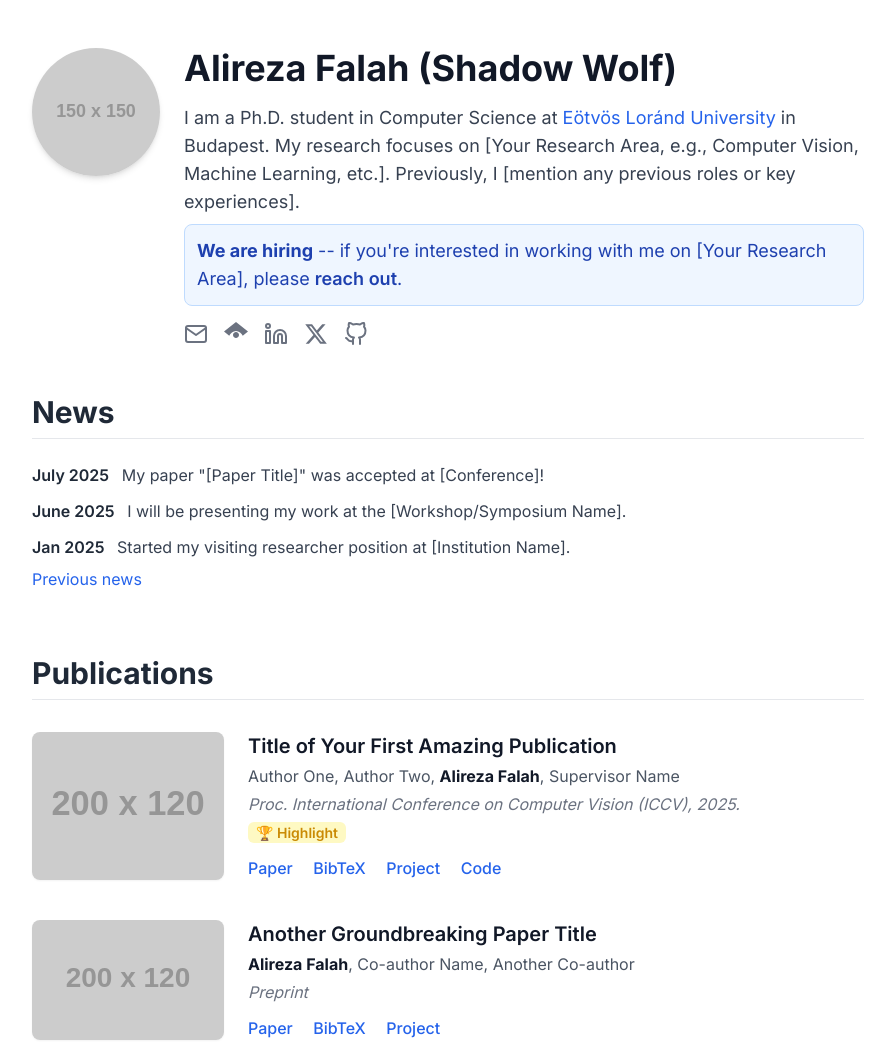
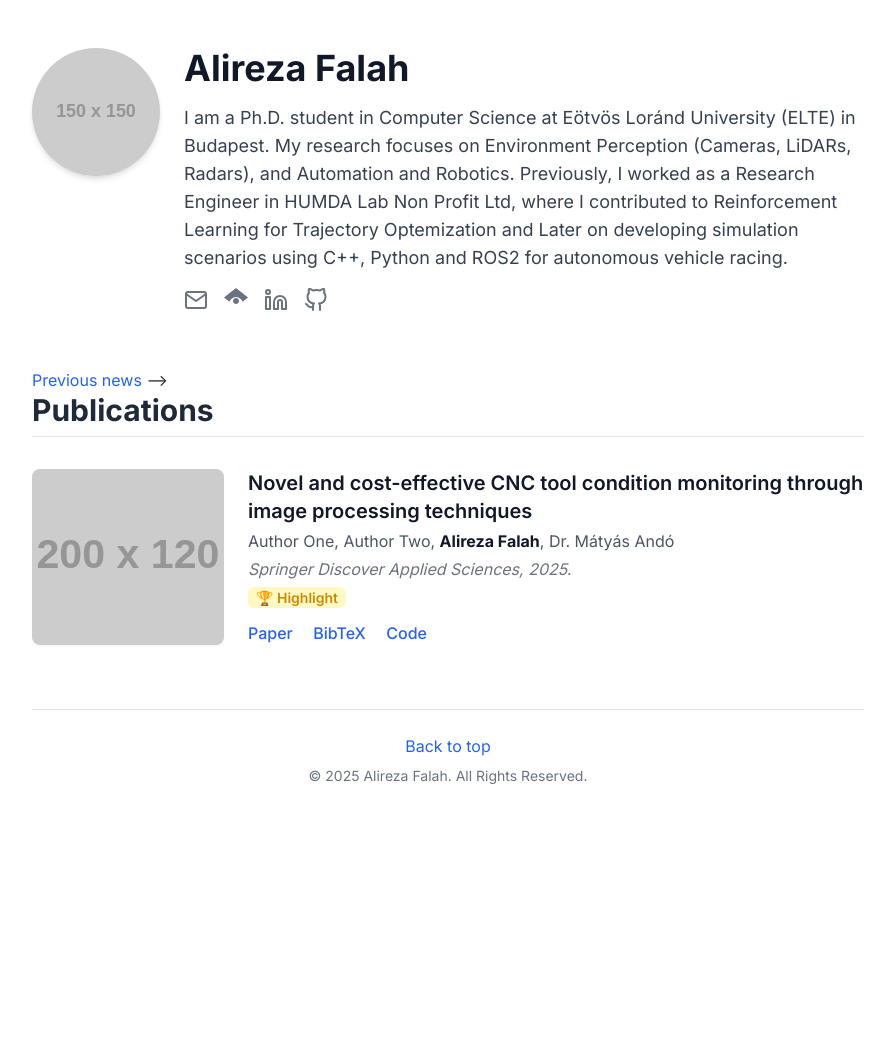
Before and after one commit to alirezafalah/alirezafalah.github.io, a plain HTML site: page index.html in a window 1280 px wide. Shown: the top 1043 px of the page, without its empty margins (192-1087 px from the left). After the commit the page ends 834 px from the top, so only its background shows below. Drawn offline with nearby package versions, Linux system fonts and the light colour scheme; placeholder pictures from the web are drawn by us.

Commit message:
images added, my code before final polish by gemini

```diff
--- a/index.html
+++ b/index.html
@@ -33,30 +33,30 @@
         <header class="flex flex-col sm:flex-row items-start gap-6 mb-12">
             <img src="https://placehold.co/150x150/E2E8F0/4A5568?text=Your+Photo" alt="Alireza Falah" class="w-32 h-32 rounded-full object-cover shadow-md">
             <div>
-                <h1 class="text-4xl font-bold text-gray-900">Alireza Falah (Shadow Wolf)</h1>
+                <h1 class="text-4xl font-bold text-gray-900">Alireza Falah</h1>
                 <div class="mt-4 text-lg text-gray-700 space-y-2">
                     <p>
-                        I am a Ph.D. student in Computer Science at <a href="#" class="text-blue-600 hover:underline">Eötvös Loránd University</a> in Budapest. My research focuses on [Your Research Area, e.g., Computer Vision, Machine Learning, etc.]. Previously, I [mention any previous roles or key experiences].
+                        I am a Ph.D. student in Computer Science at Eötvös Loránd University (ELTE) in Budapest. My research focuses on Environment Perception (Cameras, LiDARs, Radars), and Automation and Robotics. Previously, I worked as a Research Engineer in HUMDA Lab Non Profit Ltd, where I contributed to Reinforcement Learning for Trajectory Optemization and Later on developing simulation scenarios using C++, Python and ROS2 for autonomous vehicle racing.
                     </p>
-                    <p class="bg-blue-50 border border-blue-200 text-blue-800 p-3 rounded-lg">
-                        <strong>We are hiring</strong> -- if you're interested in working with me on [Your Research Area], please <a href="mailto:your.email@example.com" class="font-semibold hover:underline">reach out</a>.
-                    </p>
+                    <!-- <p class="bg-blue-50 border border-blue-200 text-blue-800 p-3 rounded-lg">
+                        <strong>We are hiring</strong> -- if you're interested in working with me on [Your Research Area], please <a href="mailto:falirezah94@example.com" class="font-semibold hover:underline">reach out</a>.
+                    </p> -->
                 </div>
                  <!-- Social Links -->
                 <div class="mt-4 flex items-center space-x-4">
-                    <a href="#" class="text-gray-500 hover:text-blue-600" title="Email">
+                    <a href="falirezah94@gmail.com" class="text-gray-500 hover:text-blue-600" title="Email">
                         <svg xmlns="http://www.w3.org/2000/svg" width="24" height="24" viewBox="0 0 24 24" fill="none" stroke="currentColor" stroke-width="2" stroke-linecap="round" stroke-linejoin="round"><path d="M4 4h16c1.1 0 2 .9 2 2v12c0 1.1-.9 2-2 2H4c-1.1 0-2-.9-2-2V6c0-1.1.9-2 2-2z"></path><polyline points="22,6 12,13 2,6"></polyline></svg>
                     </a>
-                    <a href="#" class="text-gray-500 hover:text-blue-600" title="Google Scholar">
+                    <a href="https://scholar.google.com/citations?hl=en&authuser=1&user=05edu9YAAAAJ" class="text-gray-500 hover:text-blue-600" title="Google Scholar">
                         <svg xmlns="http://www.w3.org/2000/svg" width="24" height="24" viewBox="0 0 24 24" fill="currentColor"><path d="M5.242 13.769L0 9.5L12 0l12 9.5l-5.242 4.269C17.548 11.249 14.978 9 12 9s-5.548 2.249-6.758 4.769zM12 10c-1.654 0-3 1.346-3 3s1.346 3 3 3s3-1.346 3-3s-1.346-3-3-3z"></path></svg>
                     </a>
-                    <a href="#" class="text-gray-500 hover:text-blue-600" title="LinkedIn">
+                    <a href="https://www.linkedin.com/in/alireza-falah-5560b5116/" class="text-gray-500 hover:text-blue-600" title="LinkedIn">
                         <svg xmlns="http://www.w3.org/2000/svg" width="24" height="24" viewBox="0 0 24 24" fill="none" stroke="currentColor" stroke-width="2" stroke-linecap="round" stroke-linejoin="round"><path d="M16 8a6 6 0 0 1 6 6v7h-4v-7a2 2 0 0 0-2-2 2 2 0 0 0-2 2v7h-4v-7a6 6 0 0 1 6-6z"></path><rect x="2" y="9" width="4" height="12"></rect><circle cx="4" cy="4" r="2"></circle></svg>
                     </a>
-                    <a href="#" class="text-gray-500 hover:text-blue-600" title="Twitter / X">
+                    <!-- <a href="#" class="text-gray-500 hover:text-blue-600" title="Twitter / X">
                         <svg xmlns="http://www.w3.org/2000/svg" width="24" height="24" viewBox="0 0 24 24" fill="currentColor"><path d="M18.244 2.25h3.308l-7.227 8.26 8.502 11.24H16.17l-5.214-6.817L4.99 21.75H1.68l7.73-8.835L1.254 2.25H8.08l4.713 6.231zm-1.161 17.52h1.833L7.084 4.126H5.117z"/></svg>
-                    </a>
-                    <a href="#" class="text-gray-500 hover:text-blue-600" title="GitHub">
+                    </a> -->
+                    <a href="https://github.com/alirezafalah" class="text-gray-500 hover:text-blue-600" title="GitHub">
                         <svg xmlns="http://www.w3.org/2000/svg" width="24" height="24" viewBox="0 0 24 24" fill="none" stroke="currentColor" stroke-width="2" stroke-linecap="round" stroke-linejoin="round"><path d="M9 19c-5 1.5-5-2.5-7-3m14 6v-3.87a3.37 3.37 0 0 0-.94-2.61c3.14-.35 6.44-1.54 6.44-7A5.44 5.44 0 0 0 20 4.77 5.07 5.07 0 0 0 19.91 1S18.73.65 16 2.48a13.38 13.38 0 0 0-7 0C6.27.65 5.09 1 5.09 1A5.07 5.07 0 0 0 5 4.77a5.44 5.44 0 0 0-1.5 3.78c0 5.42 3.3 6.61 6.44 7A3.37 3.37 0 0 0 9 18.13V22"></path></svg>
                     </a>
                 </div>
@@ -64,16 +64,16 @@
         </header>
 
         <!-- News Section -->
-        <section class="mb-16">
+        <!-- <section class="mb-16">
             <h2 class="text-3xl font-bold border-b pb-2 mb-6">News</h2>
             <ul class="space-y-3 text-gray-700">
-                <li><strong class="font-semibold text-gray-800 mr-2">July 2025</strong> My paper "[Paper Title]" was accepted at [Conference]!</li>
-                <li><strong class="font-semibold text-gray-800 mr-2">June 2025</strong> I will be presenting my work at the [Workshop/Symposium Name].</li>
-                <li><strong class="font-semibold text-gray-800 mr-2">Jan 2025</strong> Started my visiting researcher position at [Institution Name].</li>
+                <!-- <li><strong class="font-semibold text-gray-800 mr-2">July 2025</strong> My paper "Novel and cost-effective CNC tool condition monitoring through image processing techniques" was accepted at Springer Discover Applied Sciences!</li> -->
+                <!-- <li><strong class="font-semibold text-gray-800 mr-2">June 2025</strong> I will be presenting my work at the [Workshop/Symposium Name].</li> -->
+                <!-- <li><strong class="font-semibold text-gray-800 mr-2">Jan 2025</strong> Started my visiting researcher position at [Institution Name].</li> -->
                 <!-- Add more news items here -->
             </ul>
             <button class="text-blue-600 hover:underline mt-2">Previous news</button>
-        </section>
+        </section> -->
 
         <!-- Publications Section -->
         <section class="mb-16">
@@ -84,25 +84,25 @@
                 <div class="publication-item">
                     <img src="https://placehold.co/200x120/E2E8F0/4A5568?text=Publication+Image" alt="Publication thumbnail" class="w-full md:w-48 rounded-lg object-cover shadow-sm flex-shrink-0">
                     <div class="flex-grow">
-                        <h3 class="text-xl font-semibold text-gray-900">Title of Your First Amazing Publication</h3>
+                        <h3 class="text-xl font-semibold text-gray-900">Novel and cost-effective CNC tool condition monitoring through image processing techniques</h3>
                         <p class="text-gray-600 mt-1">
-                            Author One, Author Two, <strong class="text-gray-900">Alireza Falah</strong>, Supervisor Name
+                            Author One, Author Two, <strong class="text-gray-900">Alireza Falah</strong>, Dr. Mátyás Andó
                         </p>
                         <p class="text-gray-500 italic mt-1">
-                            Proc. International Conference on Computer Vision (ICCV), 2025.
+                            Springer Discover Applied Sciences, 2025.
                         </p>
                         <p class="mt-1"><span class="text-yellow-600 bg-yellow-100 px-2 py-0.5 rounded-md text-sm font-semibold">🏆 Highlight</span></p>
                         <div class="mt-3 space-x-4">
-                            <a href="#" class="text-blue-600 font-medium hover:underline">Paper</a>
+                            <a href="https://link.springer.com/article/10.1007/s42452-024-06200-w" class="text-blue-600 font-medium hover:underline">Paper</a>
                             <a href="#" class="text-blue-600 font-medium hover:underline">BibTeX</a>
-                            <a href="#" class="text-blue-600 font-medium hover:underline">Project</a>
-                            <a href="#" class="text-blue-600 font-medium hover:underline">Code</a>
+                            <!-- <a href="#" class="text-blue-600 font-medium hover:underline">Project</a> -->
+                            <a href="https://github.com/alirezafalah/Tool_Condition_Monitoring/tree/main/tool_monitoring" class="text-blue-600 font-medium hover:underline">Code</a>
                         </div>
                     </div>
                 </div>
 
                 <!-- Publication Item 2 -->
-                <div class="publication-item">
+                <!-- <div class="publication-item">
                     <img src="https://placehold.co/200x120/E2E8F0/4A5568?text=Publication+Image" alt="Publication thumbnail" class="w-full md:w-48 rounded-lg object-cover shadow-sm flex-shrink-0">
                     <div class="flex-grow">
                         <h3 class="text-xl font-semibold text-gray-900">Another Groundbreaking Paper Title</h3>
@@ -118,7 +118,7 @@
                             <a href="#" class="text-blue-600 font-medium hover:underline">Project</a>
                         </div>
                     </div>
-                </div>
+                </div> -->
 
                 <!-- Add more publications here -->
 
@@ -126,7 +126,7 @@
         </section>
 
         <!-- Projects Section -->
-        <section class="mb-16">
+        <!-- <section class="mb-16">
             <h2 class="text-3xl font-bold border-b pb-2 mb-6">Projects</h2>
             <div class="space-y-4">
                 <div>
@@ -138,10 +138,10 @@
                     <h3 class="text-xl font-semibold">Project Title Two</h3>
                     <p class="text-gray-700 mt-1">Another project description. Keep it concise and impactful. Focus on the outcome and your role in the project.</p>
                     <a href="#" class="text-blue-600 font-medium hover:underline">GitHub</a>
-                </div>
+                </div> -->
                 <!-- Add more projects here -->
-            </div>
-        </section>
+            <!-- </div>
+        </section> -->
 
         <!-- Footer -->
         <footer class="text-center mt-12 pt-6 border-t">
```
Also changed, not shown: images/me/withcar (2).jpg (added), 3 other files.
